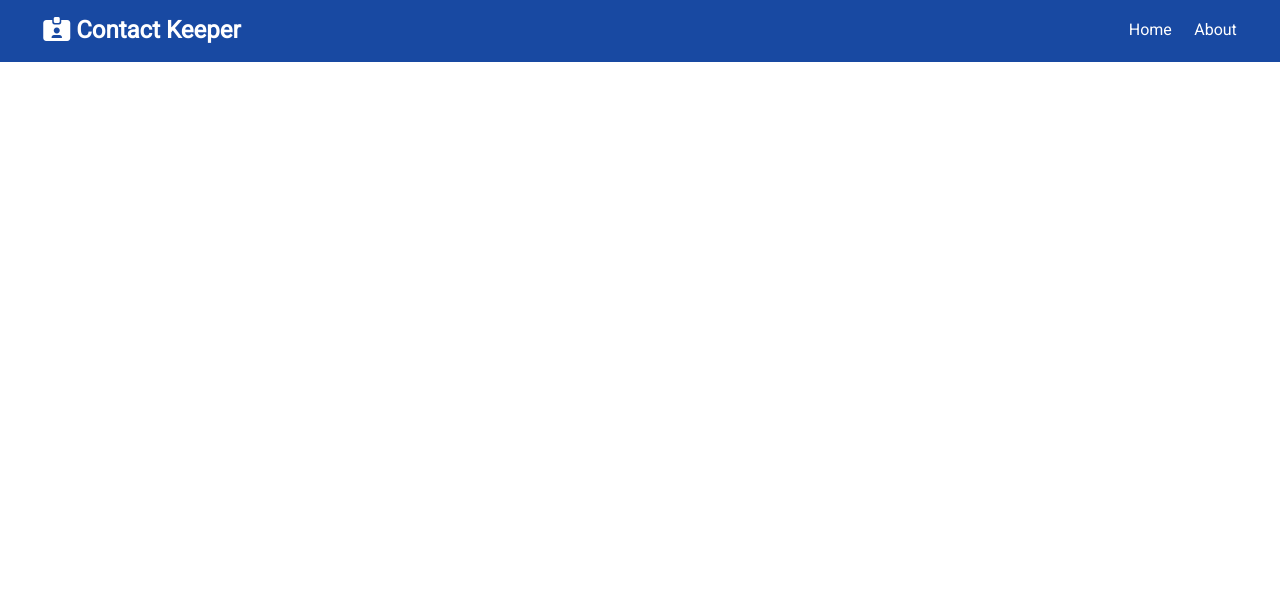
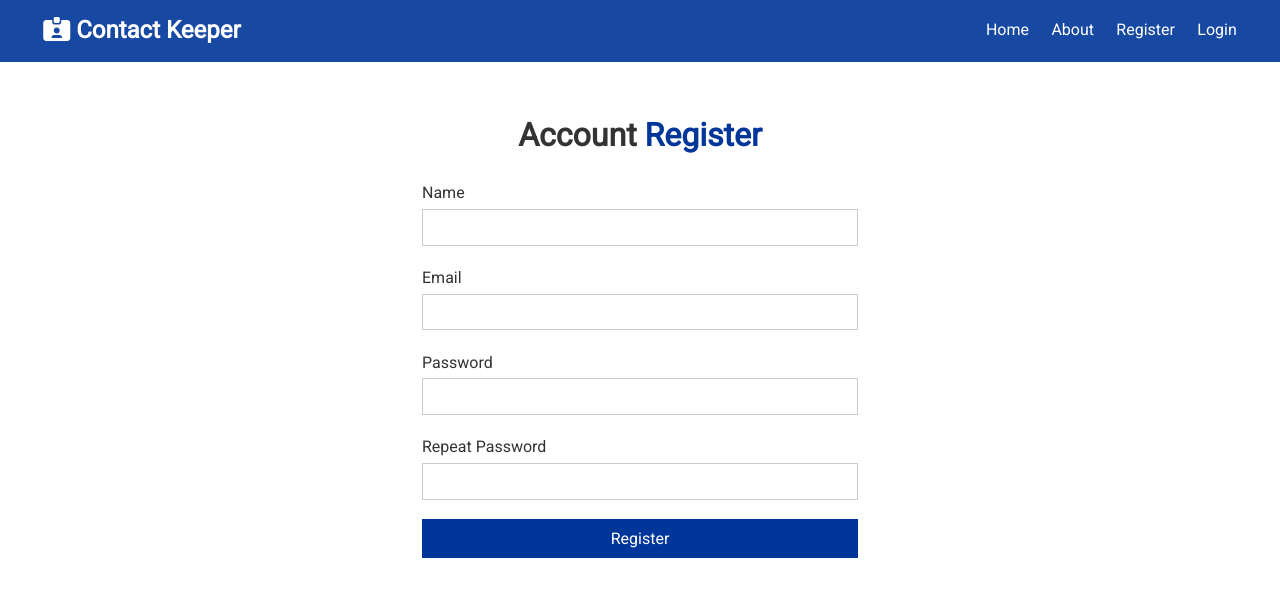
Before and after one commit to Mattgh91/contact-keeper, a React (Create React App) app in the folder client/: page /register in a window 1280 px wide. Shown: the top 596 px of the page. Built offline with nearby package versions, Linux system fonts and the light colour scheme.

Commit message:
Register & Login forms

```diff
--- a/client/src/App.jsx
+++ b/client/src/App.jsx
@@ -4,8 +4,11 @@ import './App.css';
 import Navbar from './components/layout/Navbar';
 import Home from './components/pages/Home';
 import About from './components/pages/About';
+import Register from './components/auth/register';
+import Login from './components/auth/login';
 import ContactState from './context/contact/ContactState';
 import AuthState from './context/auth/AuthState';
+
 
 const App = () => {
     return (
@@ -18,6 +21,8 @@ const App = () => {
                             <Switch>
                                 <Route exact path='/' component={Home} />
                                 <Route exact path='/about' component={About} />
+                                <Route exact path='/register' component={Register} />
+                                <Route exact path='/login' component={Login} />
                             </Switch>
                         </div>
                     </Fragment>
--- /dev/null
+++ b/client/src/components/auth/login.jsx
@@ -0,0 +1,54 @@
+import React, { useState } from 'react';
+
+const Login = () => {
+    const [user, setUser] = useState({
+        email: '',
+        password: '',
+    });
+
+    const { email, password } = user;
+
+    const onChange = e => {
+        setUser({
+            ...user,
+            [e.target.name]: e.target.value,
+        })
+    };
+
+    const onSubmit = e => {
+        e.preventDefault();
+        console.log('Login submit: ', e);
+    };
+
+    return (
+        <div className="form-container ">
+            <h1>
+                Account <span className="text-primary">Login</span>
+            </h1>
+
+            <form onSubmit={onSubmit}>
+                <div className="form-group">
+                    <label htmlFor="email">Email</label>
+                    <input
+                        type="email"
+                        name="email"
+                        value={email}
+                        onChange={onChange}
+                    />
+                </div>
+                <div className="form-group">
+                    <label htmlFor="password">Password</label>
+                    <input
+                        type="password"
+                        name="password"
+                        value={password}
+                        onChange={onChange}
+                    />
+                </div>
+                <input type="submit" value="Login" className="btn btn-primary btn-block" />
+            </form>
+        </div>
+    );
+};
+
+export default Login;
--- /dev/null
+++ b/client/src/components/auth/register.jsx
@@ -0,0 +1,79 @@
+import React, { useState } from 'react';
+
+const Register = () => {
+    const [user, setUser] = useState({
+        name: '',
+        email: '',
+        password: '',
+        password2: '',
+    });
+
+    const {
+        name,
+        email,
+        password,
+        password2,
+    } = user;
+
+    const onChange = e => {
+        setUser({
+            ...user,
+            [e.target.name]: e.target.value,
+        })
+    };
+
+    const onSubmit = e => {
+        e.preventDefault();
+        console.log('Register submit: ', e);
+    };
+
+    return (
+        <div className="form-container ">
+            <h1>
+                Account <span className="text-primary">Register</span>
+            </h1>
+
+            <form onSubmit={onSubmit}>
+                <div className="form-group">
+                    <label htmlFor="name">Name</label>
+                    <input
+                        type="text"
+                        name="name"
+                        value={name}
+                        onChange={onChange}
+                    />
+                </div>
+                <div className="form-group">
+                    <label htmlFor="email">Email</label>
+                    <input
+                        type="email"
+                        name="email"
+                        value={email}
+                        onChange={onChange}
+                    />
+                </div>
+                <div className="form-group">
+                    <label htmlFor="password">Password</label>
+                    <input
+                        type="password"
+                        name="password"
+                        value={password}
+                        onChange={onChange}
+                    />
+                </div>
+                <div className="form-group">
+                    <label htmlFor="password2">Repeat Password</label>
+                    <input
+                        type="password"
+                        name="password2"
+                        value={password2}
+                        onChange={onChange}
+                    />
+                </div>
+                <input type="submit" value="Register" className="btn btn-primary btn-block" />
+            </form>
+        </div>
+    );
+};
+
+export default Register;
--- a/client/src/components/layout/Navbar.jsx
+++ b/client/src/components/layout/Navbar.jsx
@@ -17,6 +17,12 @@ const Navbar = ({ title, icon }) => {
                 <li>
                     <Link to='/about' >About</Link>
                 </li>
+                <li>
+                    <Link to='/register'>Register</Link>
+                </li>
+                <li>
+                    <Link to='/login'>Login</Link>
+                </li>
             </ul>
         </nav>
     );
```
